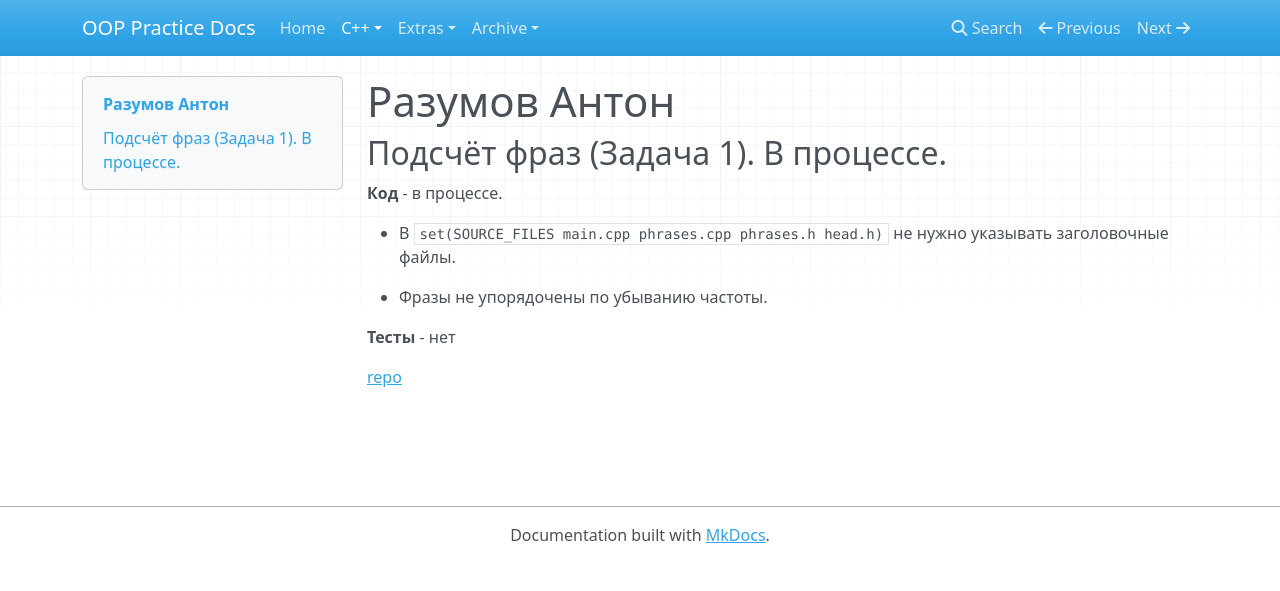
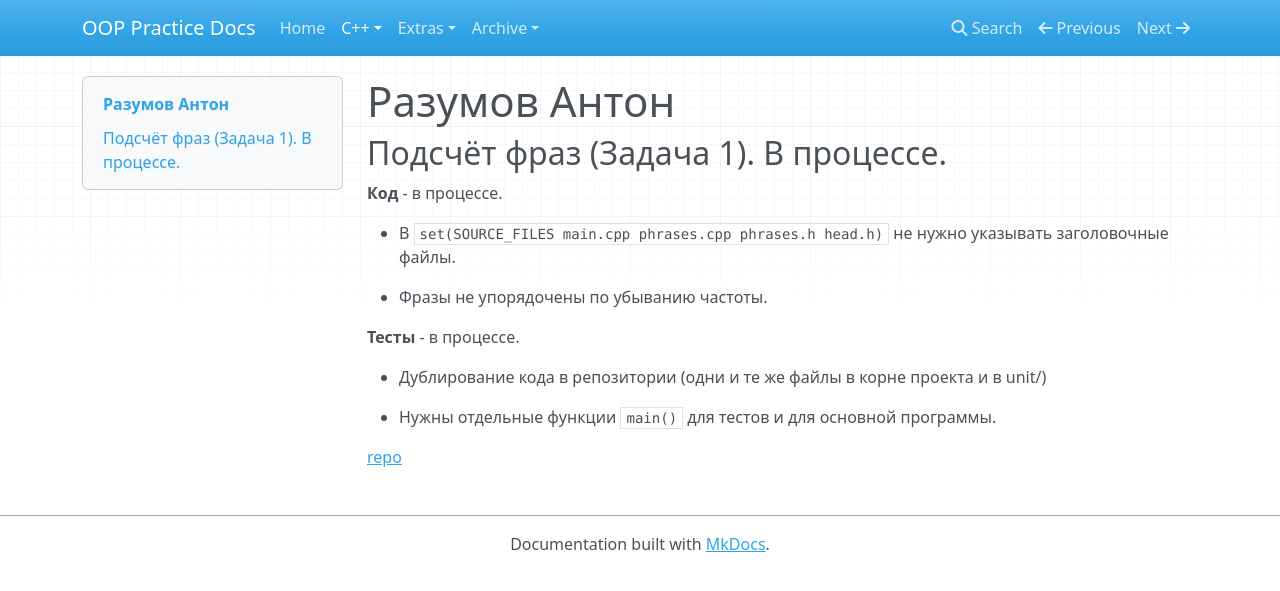
Before and after one commit to avoronkov/oop, an MkDocs documentation site: the page built from docs/2017.cpp/results/razumov.md, in a window 1280 px wide. Shown: the top 591 px of the page. Built offline with MkDocs 1.6.1, drawn with Linux system fonts in a browser that asks for light colours; nearby versions of some CDN libraries; old or Windows-style settings are respelled for this version of MkDocs.

Commit message:
Update results

```diff
--- a/docs/2017.cpp/results/razumov.md
+++ b/docs/2017.cpp/results/razumov.md
@@ -8,6 +8,10 @@
 
 - Фразы не упорядочены по убыванию частоты.
 
-**Тесты** - нет
+**Тесты** - в процессе.
+
+- Дублирование кода в репозитории (одни и те же файлы в корне проекта и в unit/)
+
+- Нужны отдельные функции `main()` для тестов и для основной программы.
 
 [repo](https://bitbucket.org/a_razumov_oop/lab1)
--- a/mkdocs.yml
+++ b/mkdocs.yml
@@ -4,12 +4,14 @@ pages:
     - C++:
         - Tasks:
             - 'Task 1': 2017.cpp/task1.md
+            - 'Task 2': 2017.cpp/task2.md
         - 'Results':
             - 'Overall': 2017.cpp/results.md
             - 'Details':
                 - 'Grigorovich': 2017.cpp/results/grigorovich.md
                 - 'Petin': 2017.cpp/results/petin.md
                 - 'Razumov': 2017.cpp/results/razumov.md
+                - 'Shustova': 2017.cpp/results/shustova.md
                 - 'Yashin': 2017.cpp/results/yashin.md
     - Extras:
         - 'Acceptance': bitbucket.md
```
Also changed, not shown: docs/2017.cpp/results.md (+4 -0 lines), docs/2017.cpp/results/shustova.md (added, +21 -0 lines), docs/2017.cpp/task2.md (added, +3 -0 lines), docs/index.md (+1 -1 lines).
